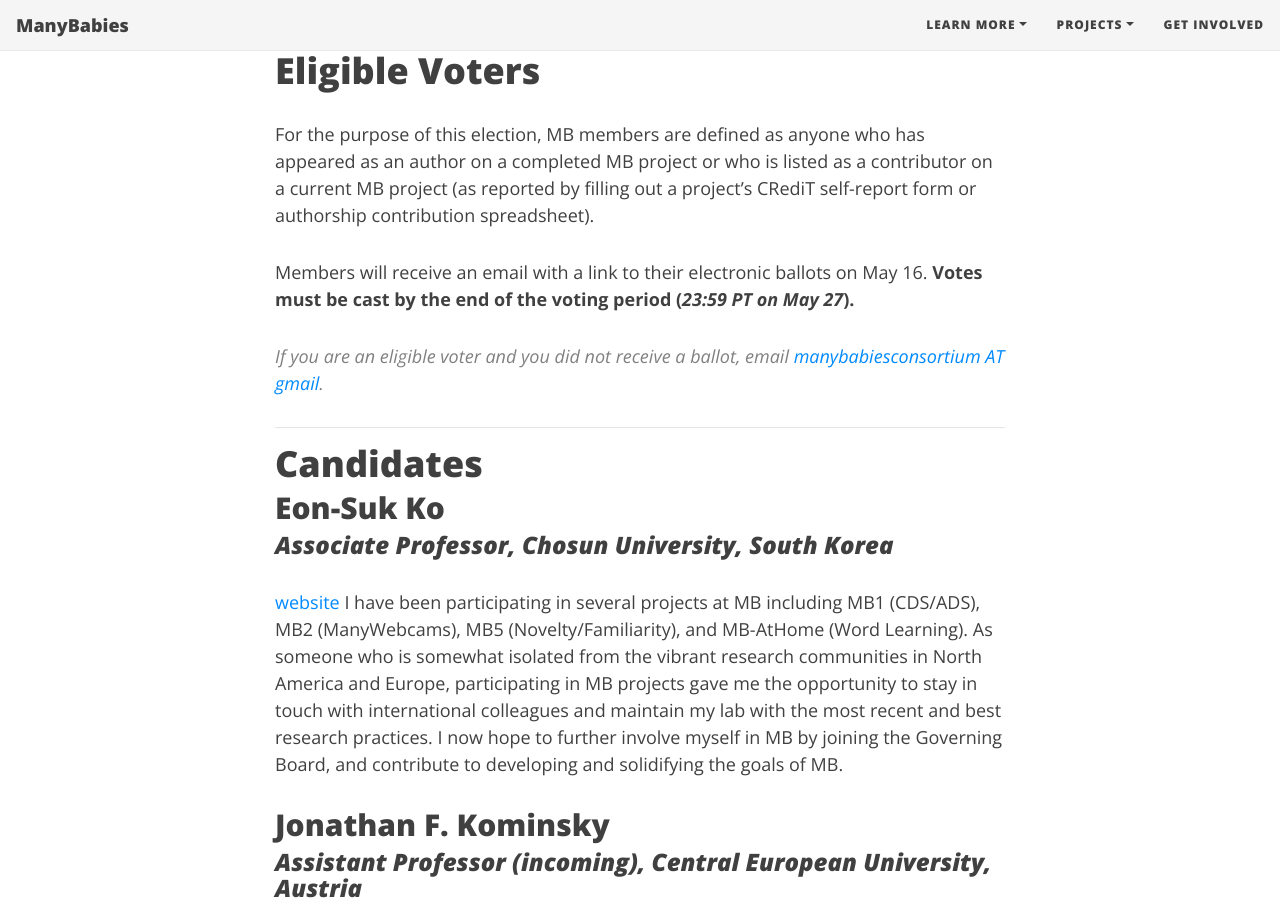
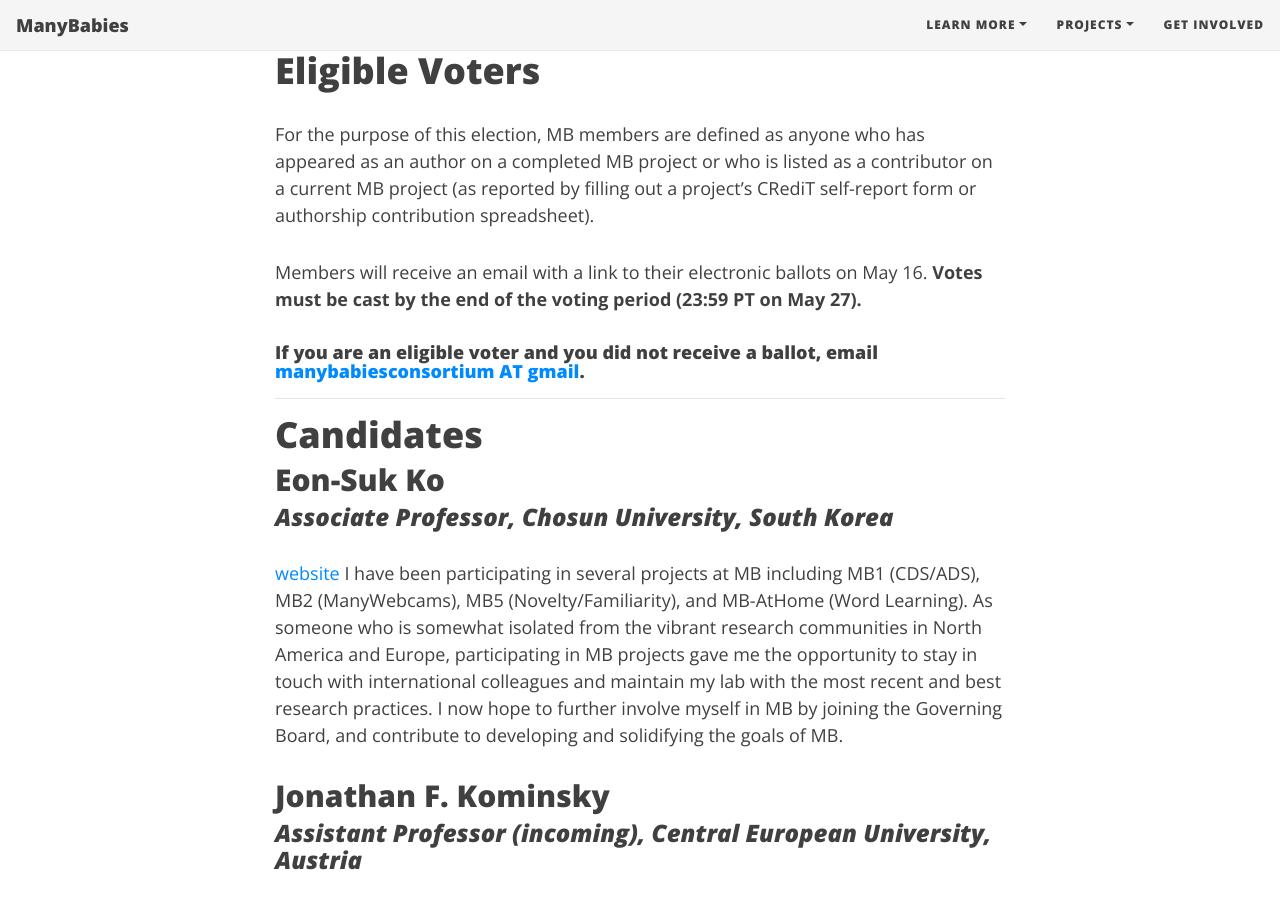
Before and after one commit to manybabies/manybabies.github.io, a Jekyll site: the page built from _posts/2022-05-16-GBElection.md, in a window 1280 px wide and 900 px high, scrolled down 303 px. Built offline with Jekyll 4.4.1, drawn with Linux system fonts in a browser that asks for light colours; nearby versions of some CDN libraries; some web fonts are replaced.

```diff
--- a/_posts/2022-05-16-GBElection.md
+++ b/_posts/2022-05-16-GBElection.md
@@ -10,9 +10,9 @@ ManyBabies is having an election to select two new members of the Governing Boar
 # Eligible Voters
 For the purpose of this election, MB members are defined as anyone who has appeared as an author on a completed MB project or who is listed as a contributor on a current MB project (as reported by filling out a project’s CRediT self-report form or authorship contribution spreadsheet).
 
-Members will receive an email with a link to their electronic ballots on May 16. **Votes must be cast by the end of the voting period (*23:59 PT on May 27*).**
+Members will receive an email with a link to their electronic ballots on May 16. **Votes must be cast by the end of the voting period (23:59 PT on May 27).**
 
-> If you are an eligible voter and you did not receive a ballot, email [manybabiesconsortium AT gmail](mailto:manybabiesconsortium@gmail.com).
+#### If you are an eligible voter and you did not receive a ballot, email [manybabiesconsortium AT gmail](mailto:manybabiesconsortium@gmail.com).
 
 ***
 
```
